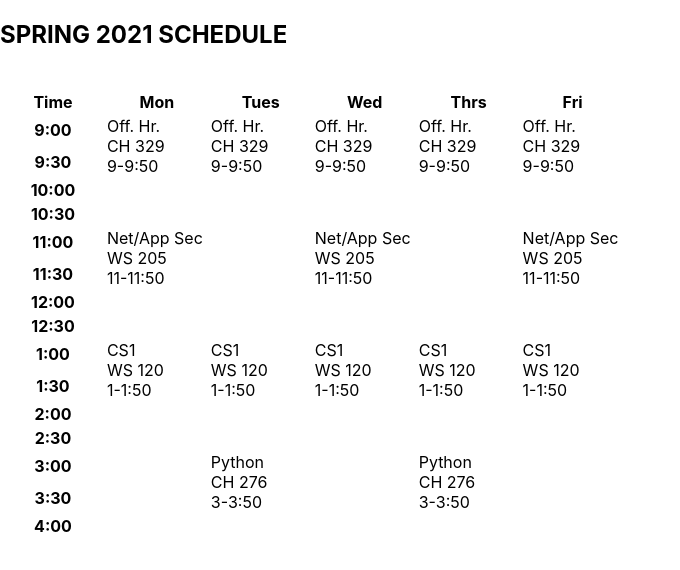
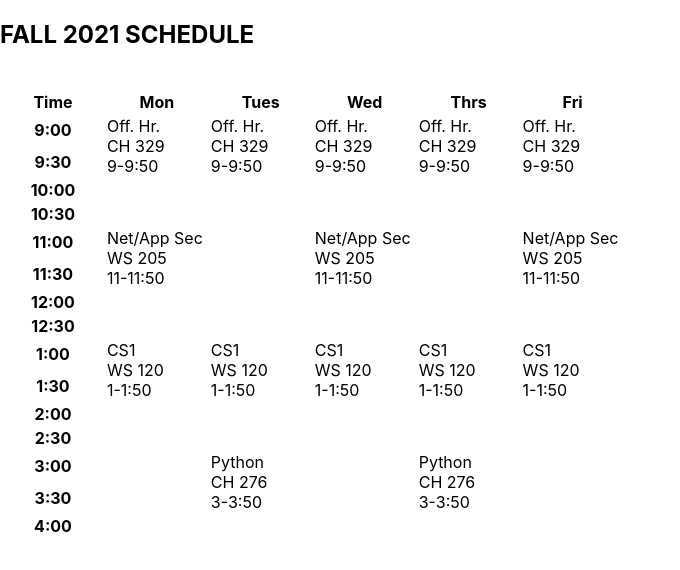
Before and after one commit to rambasnet/rambasnet.github.io, a Next.js app: page /components/schedule in a window 1280 px wide. Shown: the top 570 px of the page, without its empty margins (0-680 px from the left). Built offline with nearby package versions, Linux system fonts and the light colour scheme.

Commit message:
update schedule

```diff
--- a/pages/components/schedule.js
+++ b/pages/components/schedule.js
@@ -5,7 +5,7 @@ class Schedule extends React.Component {
   constructor(props) {
     super(props);
     this.state = {
-      semester: "Spring 2021 Schedule",
+      semester: "Fall 2021 Schedule",
       office: "CH 329",
       days: ["Mon", "Tues", "Wed", "Thrs", "Fri"],
       times: ["9:00", "9:30", "10:00", "10:30", "11:00",
```
